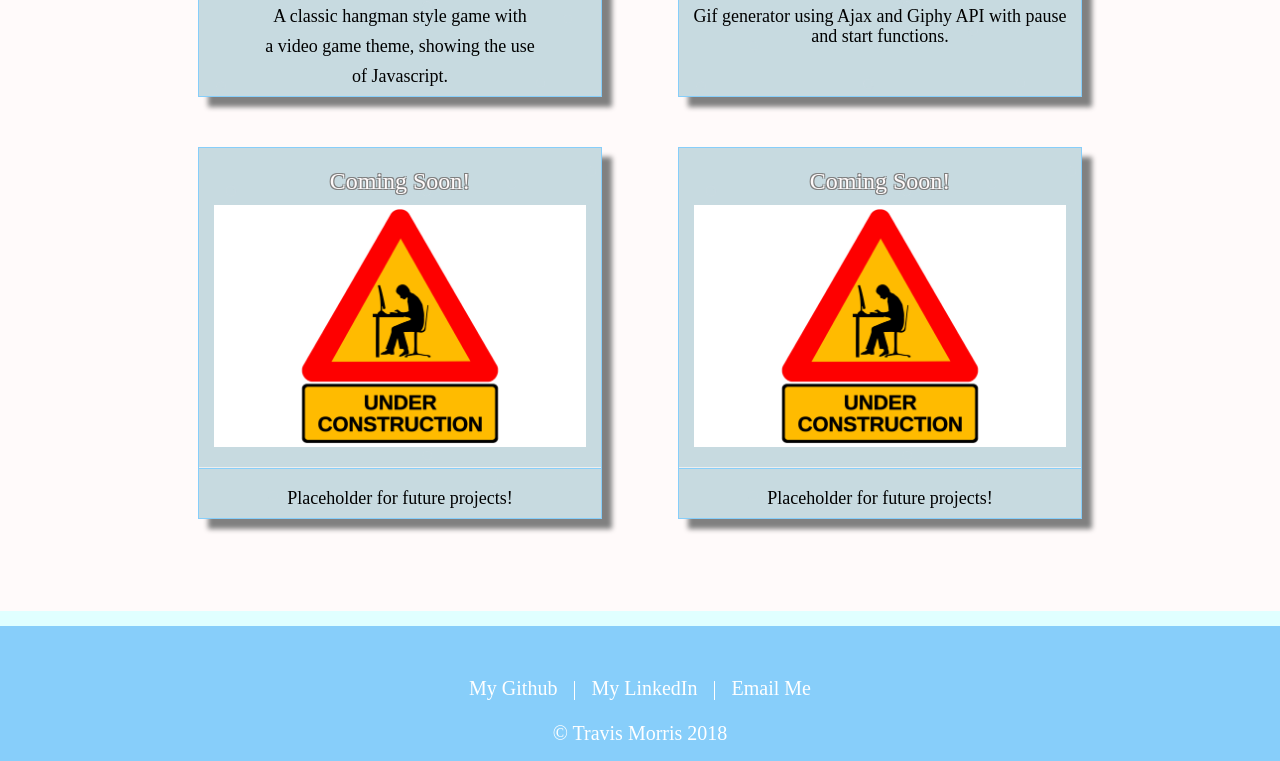
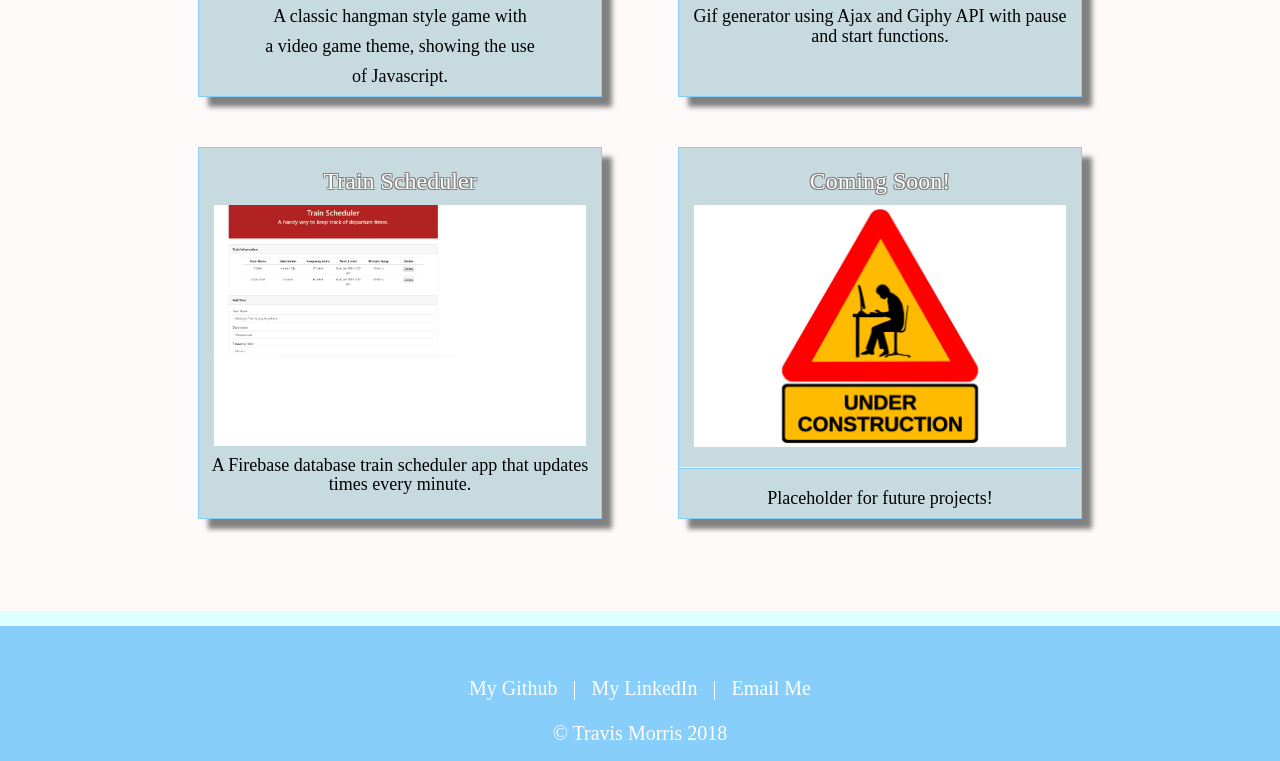
Before and after one commit to BacchusKC/bacchuskc.github.io, a plain HTML site: page portfolio.html in a window 1280 px wide. Shown: the part 1839-2600 px from the top of the page. Drawn offline with nearby package versions, Linux system fonts and the light colour scheme; a web font is replaced by a local one.

Commit message:
assignment added to portfolio

```diff
--- a/portfolio.html
+++ b/portfolio.html
@@ -77,10 +77,10 @@
                 <img src="assets/images/gifFinder.jpg" alt="Gif Finder" class="projImg">
                 <h4>Gif generator using Ajax and Giphy API with pause and start functions.<h4>
             </div>
-            <div class="projCards temp">
-                <h3>Coming Soon!</h3>
-                <img src="assets/images/construction.jpg" alt="Temp" class="projImg"><hr>
-                <h4>Placeholder for future projects!<h4>
+            <div class="projCards" onclick="location.href='https://bacchuskc.github.io/trainScheduler';">
+                <h3>Train Scheduler</h3>
+                <img src="assets/images/train.jpg" alt="Train Scheduler" class="projImg">
+                <h4>A Firebase database train scheduler app that updates times every minute.<h4>
             </div>
             <div class="projCards temp">
                 <h3>Coming Soon!</h3>
```
Also changed, not shown: assets/script.js (+1 -11 lines), assets/images/train.jpg (added).
